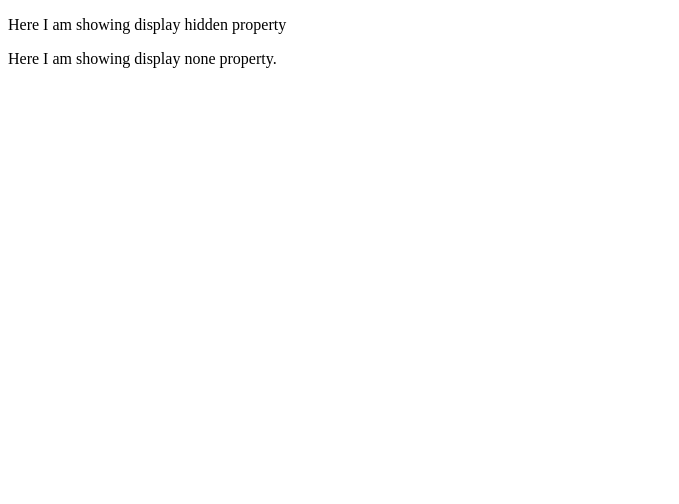
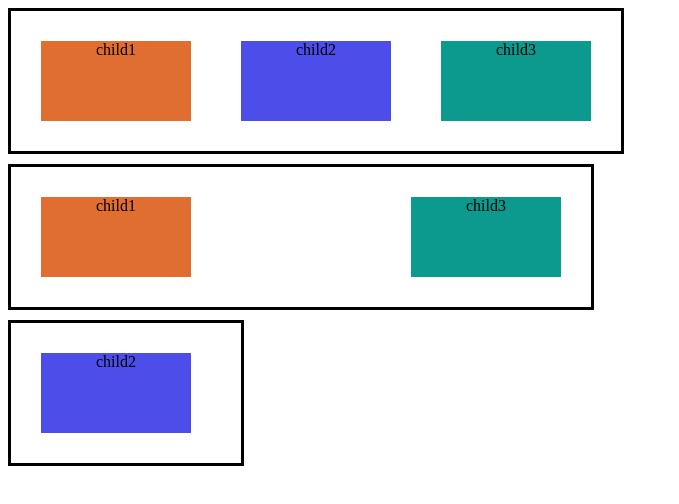
Before and after one commit to shahedahmed-sa/asp.net-core_live_exam1, a plain HTML site: page index.html in a window 1280 px wide. Shown: the whole page, without its empty margins (0-679 px from the left). Drawn offline with Linux system fonts and the light colour scheme.

Commit message:
Update index.html

```diff
--- a/index.html
+++ b/index.html
@@ -3,20 +3,29 @@
 <head>
   <meta charset="UTF-8">
   <meta name="viewport" content="width=device-width, initial-scale=1.0">
-  <title>Ostad Exam on HTML CSS</title>
+  <title>Ostad Exam on CSS</title>
   <link rel="stylesheet" href="style.css" >
 </head>
 <body>
-  <div class="box">
-
-  <div class="div_hidden">
-    <p>Here I am showing display hidden property</p>
+  <div class="container1">
+    <div class="child1">child1</div>
+    <div class="child2">child2</div>
+    <div class="child3">child3</div>
   </div>
 
-  <div class="div_none">
-    <p>Here I am showing display none property.</p>
+  <!--visiblity hidden-->
+  <div class="container2">
+    <div class="child11">child1</div>
+    <div class="child12">child2</div>
+    <div class="child13">child3</div>
   </div>
 
-</div>
+  <!--display none-->
+  <div class="container3">
+    <div class="child111">child1</div>
+    <div class="child122">child2</div>
+    <div class="child133">child3</div>
+  </div>
+
 </body>
 </html>
```
